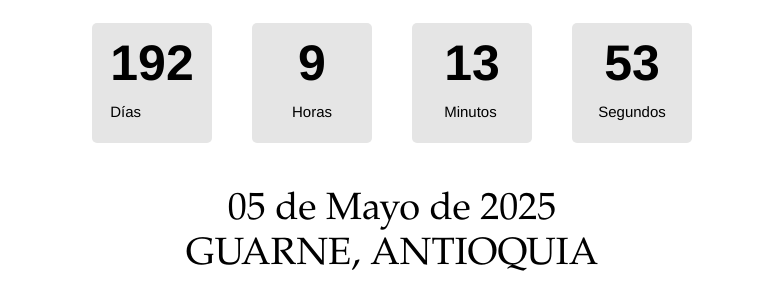
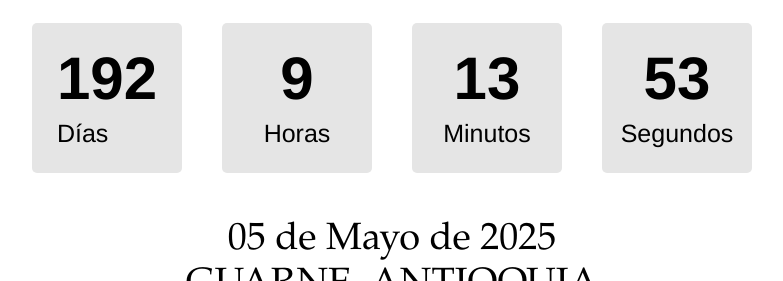
Before and after one commit to soireeco/Pau-Jua, a plain HTML site: page index.html in a window 1280 px wide. Shown: the part 1344-1625 px from the top of the page, without its empty margins (248-1031 px from the left). Drawn offline with Linux system fonts and the light colour scheme.

Commit message:
Update estilos.css

```diff
--- a/css/estilos.css
+++ b/css/estilos.css
@@ -66,8 +66,8 @@ body {
 }
 
 .simply-section {
-    width: 120px;
-    height: 120px;
+    width: 150px;
+    height: 150px;
     margin-right: 20px;
     margin-left: 20px;
     margin-bottom: 0;
@@ -81,7 +81,7 @@ body {
 
 .simply-amount {
     display: block;
-    font-size: 50px;
+    font-size: 60px;
     font-weight: 700;
     text-align: center;
     color: black;
@@ -91,7 +91,7 @@ body {
 
 .simply-word {
     font-weight: 300;
-    font-size: 15px;
+    font-size: 25px;
     color: black;
     line-height: 40px;
     font-family: Gotham, "Helvetica Neue", Helvetica, Arial, sans-serif;
```
